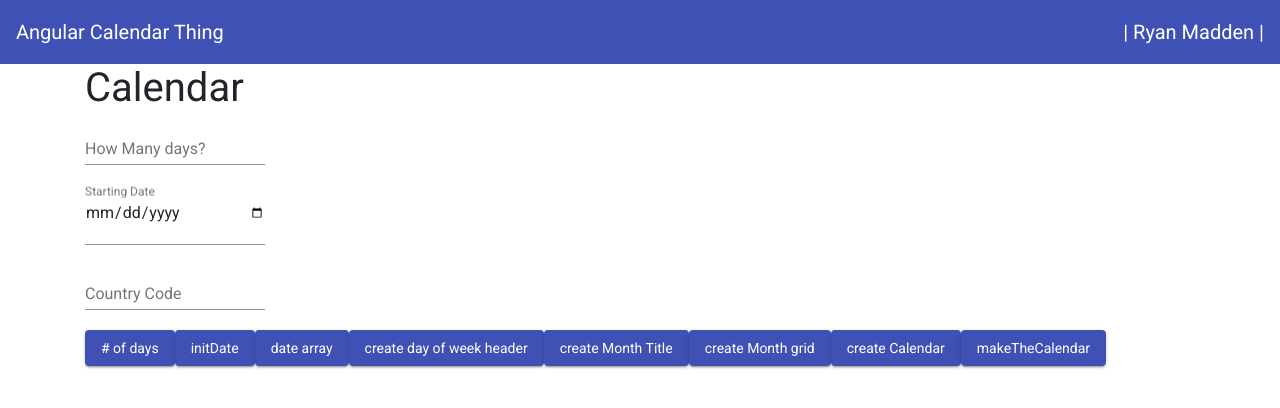
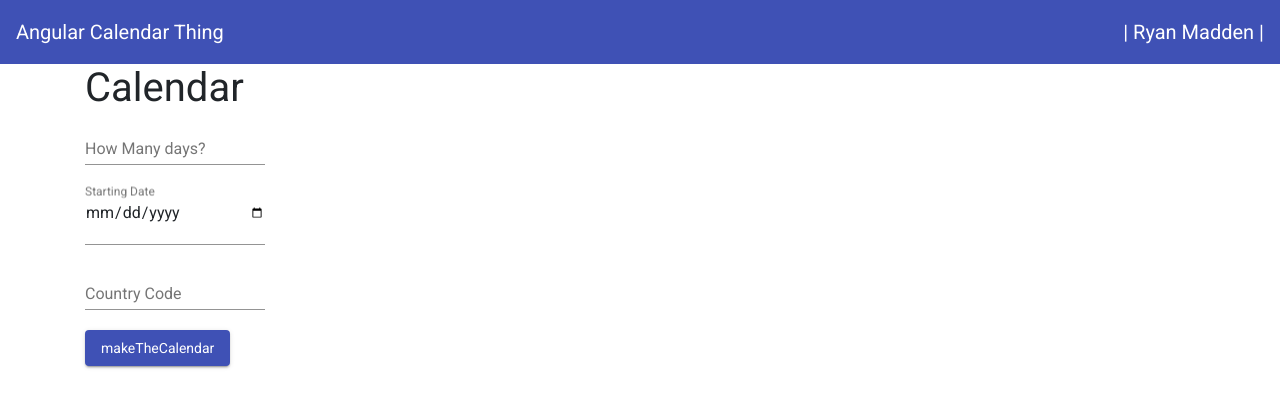
Before and after one commit to leederacola/calendar, an Angular app: page / in a window 1280 px wide. Shown: the top 408 px of the page. Built offline with nearby package versions, Linux system fonts and the light colour scheme.

Commit message:
some clean up

```diff
--- a/src/app/calendar/calendar.component.html
+++ b/src/app/calendar/calendar.component.html
@@ -28,13 +28,6 @@
   </form>
 
 
-  <button mat-raised-button color="primary" (click)="go()"># of days</button>
-  <button mat-raised-button color="primary" (click)="initDate()">initDate</button>
-  <button mat-raised-button color="primary" (click)="fillDateArray()">date array</button>
-  <button mat-raised-button color="primary" (click)="createDaysHeader()">create day of week header</button>
-  <button mat-raised-button color="primary" (click)="createMonthTitle()">create Month Title</button>
-  <button mat-raised-button color="primary" (click)="createMonthGrid()">create Month grid</button>
-  <button mat-raised-button color="primary" (click)="createCalendar()">create Calendar</button>
   <button mat-raised-button color="primary" (click)="makeTheCalendar()">makeTheCalendar</button>
 
 <div id="end"></div>
--- a/src/app/calendar/calendar.component.ts
+++ b/src/app/calendar/calendar.component.ts
@@ -7,17 +7,15 @@ import { Component, OnInit } from '@angular/core';
 })
 export class CalendarComponent implements OnInit {
 
-
   remainingDays: number;
   startDate: string;
   countryCode: string;
-  startGrid: string;
   date = new Date();
   months = ["January", "February", "March", "April", "May", "June", "July", "August", "September", "October", "November", "December"];
-  dateArray: Array<Date> = [];
   numberDays: number;
 
   makeTheCalendar(){
+    this.parseInputDate();
     let d: Date = new Date();
     d = this.date; // initial user input
     let remaining = this.numberDays;
@@ -33,13 +31,12 @@ export class CalendarComponent implements OnInit {
 
       let mGrid = document.createElement("div");
       mGrid.classList.add("grid-container");
-
-
+      //if month changes, make month h1 and new weekly header
       if( d.getMonth() != m ){
         m = d.getMonth();
         //make header
         let header = document.createElement("h1");
-        let text = document.createTextNode(this.months[d.getMonth()]);
+        let text = document.createTextNode(this.months[d.getMonth()] + " - " + d.getFullYear());
         header.appendChild(text);
         document.getElementById("start").appendChild(header);
 
@@ -52,9 +49,6 @@ export class CalendarComponent implements OnInit {
         // new month = new start location
         let str = (d.getDay() + 1) + "/" + (d.getDay() + 1); //css grid positioning grid-column: "3/3" = start day tuesday
         div.setAttribute("style", "grid-column: " + str);
-
-
-
       }//end new month if
 
       //check for weekend
@@ -70,70 +64,12 @@ export class CalendarComponent implements OnInit {
       let lastelement = elems[len-1];
       lastelement.appendChild(div);
 
-
-
-      // book keeping
+      // loop book keeping
       d.setDate( d.getDate() + 1 ); //increment date
       remaining --;
       console.log("end date: " + d);
       console.log("remaining: " + remaining);
     } //end while
-  }
-
-
-
-
-  createCalendar() {
-    let m = this.date.getMonth();
-    let dow = this.date.getDay();
-    let d = this.date.getDate();
-
-    let remainingMonth = (this.monthDays(m) - (d)); // divs to create for current month
-    this.createMonthTitle();
-    this.createDaysHeader();
-    this.createMonthGrid(m,d,dow);
-    console.log(this.date);
-  }
-
-
-  createMonthGrid(m:any, d:any, dow:any) {
-    let monthLoop = this.monthDays(m) - d; //number of divs rendered in month
-    console.log(monthLoop);
-    var grid = document.createElement("div");
-    grid.classList.add("grid-container");
-    for(let i = 0; i < monthLoop; i++ ){
-
-    //start div
-    var div = document.createElement("div");
-    var t = document.createTextNode(this.date.getDate().toString());
-    if (dow == 0 || dow == 6) {
-      div.classList.add("we");
-    }
-    let str = (dow + 1) + "/" + (dow + 1); //css grid positioning
-    div.setAttribute("style", "grid-column: " + str);
-    div.appendChild(t);
-    grid.appendChild(div);
-    this.date.setDate(this.date.getDate() + 1); //advance the date
-  }
-
-
-    // for(let i = 0; i < m; i++ ){
-    //   var div = document.createElement("div");
-    //   var t = document.createTextNode(sDate);
-    //   div.appendChild(t);
-    //   grid.appendChild(div);
-    //   document.getElementById("start").appendChild(grid);
-    //   sDate++;
-    // }
-  }
-
-
-  createMonthTitle() {
-    let m = this.date.getMonth();
-    var monthHeader = document.createElement("h1");
-    var t = document.createTextNode(this.months[m]);
-    monthHeader.appendChild(t);
-    document.getElementById("start").appendChild(monthHeader);
   }
 
   createDaysHeader() {
@@ -149,64 +85,20 @@ export class CalendarComponent implements OnInit {
       div.appendChild(t);
       grid.appendChild(div);
       document.getElementById("start").appendChild(grid);
-
     }
   }
 
-
-
-  loopCt(i: number) {
-    return new Array(this.numberDays);
-  }
-
-  monthDays(i: number) {
-    if (i == 1) {
-      return 28;
-    }
-    if (i == 3 || i == 5 || i == 8 || i == 10) {
-      return 30;
-    }
-    else {
-      return 31;
-    }
-  }
-
-
-  initDate() {
+  parseInputDate() {
     let str = this.startDate;
     let m = parseInt(str.substring(8, 10));
     let d = parseInt(str.substring(5, 7)) - 1;
     let y = parseInt(str.substring(0, 4));
-    //console.log("d/m/y = " + d + " " + " " + m + " " + y);
     this.date = new Date(y, d, m);
-    //console.log("Date object this.date: " + this.date);
-    let n = this.date.getDay() + 1;
-    this.startGrid = n + "/" + n;
     console.log("input (start date): " + this.startDate );
     console.log("initDate(): " + this.date);
   }
 
-
-
-  go() {
-    // create a new div element
-    var newDiv = document.createElement("div");
-    newDiv.className = "";
-    // and give it some content
-    var newContent = document.createTextNode("#");
-    // add the text node to the newly created div
-    newDiv.appendChild(newContent);
-
-    // add the newly created element and its content into the DOM
-    var currentDiv = document.getElementById("div1");
-    document.body.insertBefore(newDiv, currentDiv);
-  }
-
-
   constructor() { }
-
-
-
 
   ngOnInit() {
   }
--- a/src/styles.css
+++ b/src/styles.css
@@ -7,7 +7,7 @@ body{
     display: grid;
     grid-template-columns: auto auto auto auto auto auto auto;
     grid-gap: 10px;
-    background-color: rgb(97, 98, 99);
+    background-color: rgb(109, 109, 109);
     padding: 10px;
   }
   /* .grid-container > div {
@@ -23,12 +23,14 @@ body{
     padding: 20px 0;
     font-size: 30px;
   } */
-
+button{
+  padding: 5px;
+}
 .header{
   background-color: rgba(250, 250, 250, 0.8);
   text-align: center;
   padding: 20px 0;
-  font-size: 20px;
+  font-size: 30px;
 
 }
 .wd{
```
